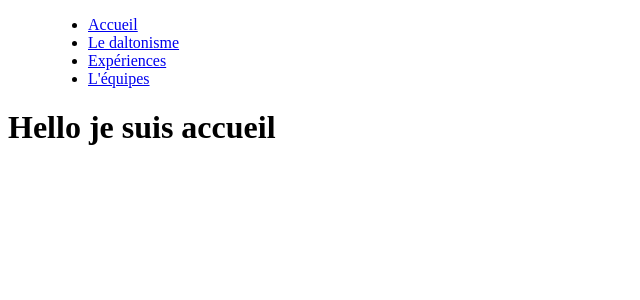
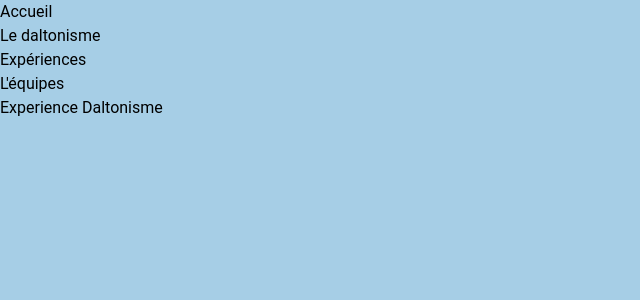
Before and after one commit to PierreDelarocque/JS-RemoteFR-Les-Chill-Bangers-Peppers-Hackathon, a React (Vite) app: page / in a window 1280 px wide. Shown: the top 300 px of the page, without its empty margins (0-640 px from the left). Built offline with nearby package versions, Linux system fonts and the light colour scheme.

Commit message:
Index.css

```diff
--- a/package.json
+++ b/package.json
@@ -12,6 +12,7 @@
   "dependencies": {
     "react": "^18.3.1",
     "react-dom": "^18.3.1",
+    "react-router-dom": "^6.24.1",
     "tailwindcss": "^3.4.4"
   },
   "devDependencies": {
--- /dev/null
+++ b/src/Index.css
@@ -0,0 +1,14 @@
+@tailwind base;
+@tailwind components;
+@tailwind utilities;
+
+html,
+body,
+#root {
+  margin: 0;
+  padding: 0;
+  font-family: "Roboto";
+  background-color: #a6cee6;
+  -webkit-font-smoothing: antialiased;
+  -moz-osx-font-smoothing: grayscale;
+}
--- a/src/main.jsx
+++ b/src/main.jsx
@@ -3,6 +3,7 @@ import ReactDOM from "react-dom/client";
 
 import { createBrowserRouter, RouterProvider } from "react-router-dom";
 
+import "./Index.css";
 import App from "./App";
 import Accueil from "./pages/Accueil";
 import Daltonisme from "./pages/Daltonisme";
--- a/src/pages/Accueil.jsx
+++ b/src/pages/Accueil.jsx
@@ -1,8 +1,9 @@
 function Accueil() {
   return (
-    <>
-      <h1>Hello je suis accueil</h1>
-    </>
+    <div className="h-screen flex items-center justify-center">
+      <h1 className="text-left text-2xl font-bold">Experience Daltonisme</h1>
+    </div>
   );
 }
+
 export default Accueil;
```
Also changed, not shown: 1 other file (tests, documents, lock files or other folders).
